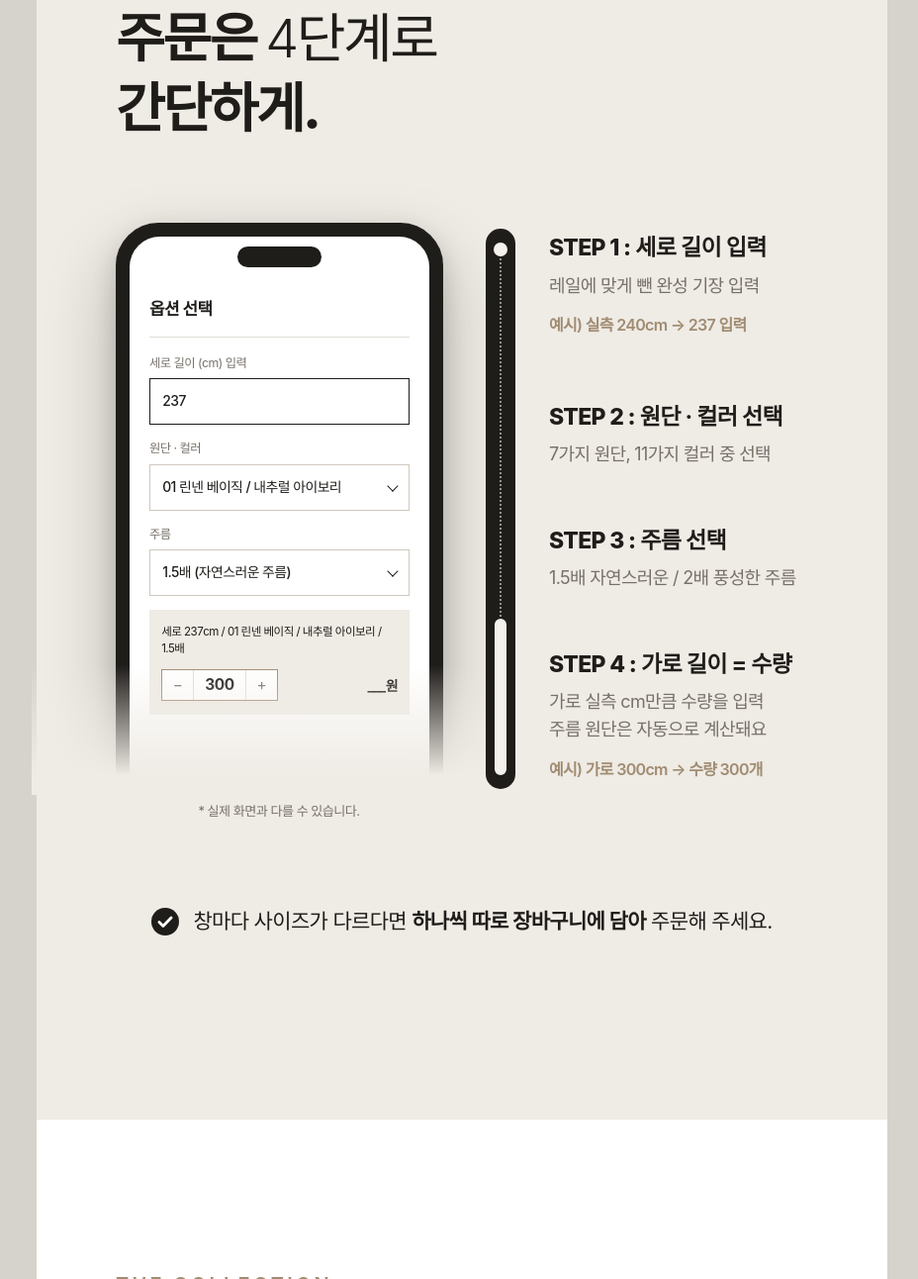
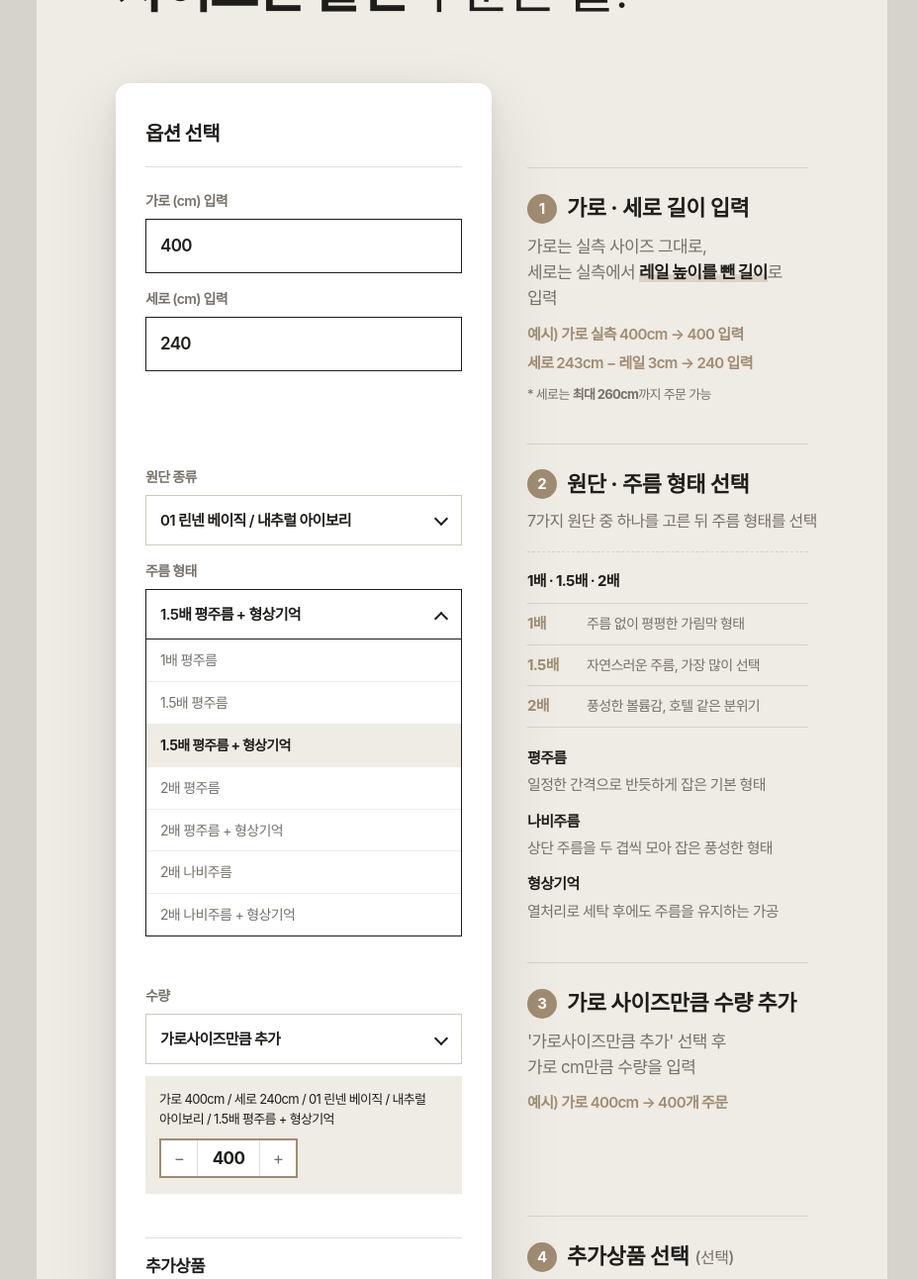
Before and after one commit to megablind-kr/fabric-aneuk, a plain HTML site: page moel-sheer-curtain/naver/index.html in a window 1280 px wide. Shown: the part 4046-5338 px from the top of the page at 99% size, without its empty margins (173-1101 px from the left). Drawn offline with Linux system fonts and the light colour scheme; a web font is replaced by a local one.

Commit message:
MOEL 네이버: 04 주문방법 개편 (주문창 예시 + 4단계 설명)
Co-Authored-By: Claude Opus 5.5 <noreply@anthropic.com>

```diff
--- a/moel-sheer-curtain/naver/index.html
+++ b/moel-sheer-curtain/naver/index.html
@@ -99,50 +99,59 @@ b, strong { font-weight: 700; }
 .order h4 { font-size: 32px; font-weight: 700; }
 .order p { font-size: 23px; color: var(--sub); line-height: 1.55; margin-top: 8px; }
 .order .ex { display: inline-block; margin-top: 16px; font-size: 21px; font-weight: 600; color: var(--accent); }
-.order-split { display: grid; grid-template-columns: 330px 1fr; gap: 44px; align-items: start; margin-top: 80px; }
-.phone-col { zoom: .77; }
-.order-split .order { margin-top: 0; }
-.order-split .order .row { display: block; padding: 0 0 54px; border: none; }
-.order-split .order .row:last-child { padding-bottom: 0; }
-.steps-scroll { display: grid; grid-template-columns: 30px 1fr; gap: 34px; border-top: none !important; padding-top: 6px; }
-.steps-scroll .track { position: relative; background: var(--ink); border-radius: 15px; min-height: 100%; }
-.steps-scroll .track::before { content: ''; position: absolute; left: 50%; top: 22px; bottom: 30%; border-left: 2px dotted rgba(244,241,236,.55); margin-left: -1px; }
-.steps-scroll .track .dot { position: absolute; left: 50%; top: 14px; width: 14px; height: 14px; margin-left: -7px; border-radius: 50%; background: #f4f1ec; }
-.steps-scroll .track .thumb { position: absolute; left: 50%; bottom: 14px; width: 12px; height: 28%; margin-left: -6px; border-radius: 6px; background: #f4f1ec; }
-.order-split .order h4 .sn { color: var(--ink); font-weight: 800; }
-.order-split .order h4 { font-size: 23px; }
-.order-split .order p { font-size: 18px; margin-top: 4px; }
-.order-split .order .ex { font-size: 16px; margin-top: 10px; }
-
-.phone-wrap { text-align: center; }
-.phone { position: relative; width: 430px; margin: 0 auto; background: #1f1d1a; border-radius: 56px 56px 0 0; padding: 18px 18px 0; box-shadow: 0 40px 90px rgba(31,29,26,.28), 0 12px 30px rgba(31,29,26,.16); }
-.phone .notch { position: absolute; top: 30px; left: 50%; width: 110px; height: 28px; margin-left: -55px; background: #1f1d1a; border-radius: 20px; z-index: 2; }
-.phone .screen { background: #fff; border-radius: 40px 40px 0 0; padding: 76px 26px 28px; min-height: 900px; text-align: left; }
-.phone .ptitle { font-size: 22px; font-weight: 700; padding-bottom: 18px; border-bottom: 1px solid var(--line); margin-bottom: 20px; }
-.phone .field { position: relative; margin-bottom: 18px; }
-.phone .field label { display: block; font-size: 16px; color: var(--sub); margin-bottom: 6px; }
-.phone .inp, .phone .sel { border: 1px solid #cfc8bd; padding: 14px 16px; font-size: 18px; font-weight: 500; color: var(--ink); }
-.phone .sel { position: relative; padding-right: 40px; }
-.phone .sel::after { content: ''; position: absolute; right: 16px; top: 50%; width: 9px; height: 9px; margin-top: -7px; border-right: 2px solid var(--ink); border-bottom: 2px solid var(--ink); transform: rotate(45deg); }
-.phone .inp { border-color: var(--ink); }
-.phone .picked { position: relative; background: var(--stone); padding: 18px 16px; margin-top: 6px; }
-.phone .picked p { font-size: 15px; line-height: 1.5; color: var(--ink); padding-right: 10px; }
-.phone .qty { display: inline-flex; align-items: center; margin-top: 14px; border: 2px solid var(--accent); background: #fff; }
-.phone .qty span { width: 40px; text-align: center; font-size: 20px; color: var(--sub); line-height: 40px; }
-.phone .qty b { width: 70px; text-align: center; font-size: 20px; border-left: 1px solid var(--line); border-right: 1px solid var(--line); line-height: 40px; }
-.phone .price { float: right; margin-top: 22px; font-size: 18px; font-weight: 700; }
-.phone .price .todo { font-size: 12px; }
-.phone .total { display: flex; justify-content: space-between; margin-top: 20px; padding-top: 16px; border-top: 1px solid var(--line); font-size: 17px; color: var(--sub); }
-.phone .total b { color: var(--ink); }
-.phone .buy { margin-top: 18px; background: var(--ink); color: #fff; text-align: center; font-size: 19px; font-weight: 700; padding: 16px; }
-.phone .tag { position: absolute; left: -12px; top: 0; width: 34px; height: 34px; z-index: 1; border-radius: 50%; background: var(--accent); color: #fff;
-  font-size: 16px; font-weight: 700; display: grid; place-items: center; font-variant-numeric: lining-nums; }
-.phone .field .tag { top: 14px; }
-.phone .picked .tag { top: -14px; left: -12px; }
-.phone-clip { position: relative; height: 840px; overflow: hidden; padding: 90px 110px 0; margin: -90px -110px 0; }
-.phone-clip::after { content: ''; position: absolute; left: 0; right: 0; bottom: 0; height: 170px;
-  background: linear-gradient(to bottom, rgba(239,235,229,0), var(--stone) 85%); pointer-events: none; }
-.phone-cap { font-size: 17px; color: var(--sub); margin-top: 6px; }
+[data-sec="04_주문방법"] { padding-top: 100px; padding-bottom: 90px; }
+[data-sec="04_주문방법"] .ordwin { margin-top: 60px; }
+.ordwin { position: relative; margin-top: 80px; }
+.ordwin::before { content: ''; position: absolute; left: 0; top: 0; bottom: 0; width: 380px; background: #fff; border-radius: 14px; box-shadow: 0 30px 70px rgba(31,29,26,.14), 0 8px 20px rgba(31,29,26,.07); }
+.ordwin .st { display: grid; grid-template-columns: 380px minmax(0, 1fr); column-gap: 36px; }
+.ordwin .f { position: relative; padding: 22px 30px; }
+.ordwin .head .f { padding-top: 34px; padding-bottom: 0; }
+.ordwin .last .f { padding-bottom: 34px; }
+.ordwin .ptitle { font-size: 20px; font-weight: 700; padding-bottom: 16px; border-bottom: 1px solid var(--line); }
+.ordwin .ptitle.sub { font-size: 17px; padding: 14px 0 12px; margin-bottom: 14px; border-top: 1px solid var(--line); }
+.ordwin label { display: block; font-size: 14px; font-weight: 600; color: var(--sub); margin-bottom: 6px; }
+.ordwin label.mt { margin-top: 14px; }
+.ordwin .inp, .ordwin .sel { border: 1px solid #cfc8bd; padding: 12px 14px; font-size: 15px; font-weight: 600; color: var(--ink); white-space: nowrap; }
+.ordwin .inp { border-color: var(--ink); font-size: 17px; }
+.ordwin .sel { position: relative; padding-right: 36px; }
+.ordwin .sel::after { content: ''; position: absolute; right: 15px; top: 50%; width: 8px; height: 8px; margin-top: -6px; border-right: 2px solid var(--ink); border-bottom: 2px solid var(--ink); transform: rotate(45deg); }
+.ordwin .sel.open { border-color: var(--ink); }
+.ordwin .sel.open::after { margin-top: -1px; transform: rotate(-135deg); }
+.ordwin .drop { list-style: none; border: 1px solid var(--ink); border-top: none; }
+.ordwin .drop li { padding: 9px 14px; font-size: 14px; color: var(--sub); white-space: nowrap; }
+.ordwin .drop li + li { border-top: 1px solid #f0ece6; }
+.ordwin .drop li.on { background: var(--stone); color: var(--ink); font-weight: 700; }
+.ordwin .picked { background: var(--stone); padding: 14px 14px 16px; margin-top: 12px; }
+.ordwin .picked p { font-size: 13px; line-height: 1.5; color: var(--ink); }
+.ordwin .qty { display: inline-flex; margin-top: 10px; border: 2px solid var(--accent); background: #fff; }
+.ordwin .qty span { width: 36px; text-align: center; font-size: 17px; line-height: 36px; color: var(--sub); }
+.ordwin .qty b { width: 64px; text-align: center; font-size: 17px; line-height: 36px; border-left: 1px solid var(--line); border-right: 1px solid var(--line); }
+.ordwin .d { padding: 22px 0 40px; border-top: 1px solid #d8d1c7; }
+.ordwin .head .d { border-top: none; padding: 0; }
+.ordwin h4 { font-size: 22px; font-weight: 700; letter-spacing: -.02em; }
+.ordwin h4 { display: flex; align-items: center; gap: 10px; }
+.ordwin h4 .sn { flex: 0 0 30px; width: 30px; height: 30px; border-radius: 50%; background: var(--accent); color: #fff; font-size: 15px; font-weight: 700; line-height: 30px; text-align: center; letter-spacing: 0; }
+.ordwin h4 .opt { margin-left: -4px; font-size: 16px; font-weight: 500; color: var(--sub); }
+.ordwin .d p { font-size: 17px; color: var(--sub); line-height: 1.55; margin-top: 6px; }
+.ordwin .ex { display: block; margin-top: 10px; font-size: 15px; font-weight: 600; color: var(--accent); }
+.ordwin .opts { list-style: none; margin-top: 10px; font-size: 15px; line-height: 1.6; color: var(--sub); }
+.ordwin .opts li { padding-left: 12px; text-indent: -12px; margin-top: 4px; }
+.ordwin .opts li::before { content: '· '; color: var(--accent); }
+.ordwin .terms { margin-top: 18px; padding-top: 16px; border-top: 1px dashed #d8d1c7; }
+.ordwin .terms dt { font-size: 15px; font-weight: 700; color: var(--ink); margin-top: 12px; }
+.ordwin .terms dt:first-child { margin-top: 0; }
+.ordwin .terms dd { font-size: 15px; line-height: 1.55; color: var(--sub); margin-top: 3px; word-break: keep-all; }
+.ordwin .ex.sm { margin-top: 4px; }
+.ordwin .ratio { list-style: none; margin-top: 10px; border-top: 1px solid #d8d1c7; }
+.ordwin .ratio li { display: grid; grid-template-columns: 52px 1fr; gap: 8px; padding: 9px 0; border-bottom: 1px solid #d8d1c7; font-size: 14px; line-height: 1.5; word-break: keep-all; }
+.ordwin .ratio b { color: var(--accent); font-size: 15px; }
+.ordwin .ratio span { color: var(--sub); }
+.ordwin .ratio + .terms { border-top: none; padding-top: 0; }
+.ordwin .d .em { color: var(--ink); font-weight: 700; box-shadow: inset 0 -.45em 0 rgba(160,140,114,.28); }
+.ordwin .d p.one { white-space: nowrap; letter-spacing: -.04em; font-size: 16px; }
+.ordwin .d p.lim { margin-top: 8px; font-size: 13px; color: var(--sub); }
+.ordwin .d p.lim b { font-weight: 700; }
+.win-cap { font-size: 14px; color: var(--sub); margin-top: 16px; }
 .order .n { font-variant-numeric: lining-nums; }
 
 .notebox { margin-top: 50px; background: var(--stone); padding: 34px 40px; font-size: 23px; line-height: 1.6; }
@@ -461,54 +470,89 @@ const RAILS = [
 
 <section data-sec="04_주문방법" class="sec stone">
   <div class="label">How to Order</div>
-  <h2 class="h2">주문은 <span class="light">4단계로</span><br>간단하게.</h2>
-  <div class="order-split">
-    <div class="phone-col">
-    <div class="phone-wrap">
-    <div class="phone-clip">
-    <div class="phone">
-      <div class="notch"></div>
-      <div class="screen">
-        <div class="ptitle">옵션 선택</div>
-        <div class="field"><label>세로 길이 (cm) 입력</label><div class="inp">237</div></div>
-        <div class="field"><label>원단 · 컬러</label><div class="sel">01 린넨 베이직 / 내추럴 아이보리</div></div>
-        <div class="field"><label>주름</label><div class="sel">1.5배 (자연스러운 주름)</div></div>
+  <h2 class="h2">사이즈만 알면 <span class="light">주문은 끝.</span></h2>
+    <div class="ordwin">
+    <div class="st head">
+      <div class="f"><div class="ptitle">옵션 선택</div></div><div class="d"></div>
+    </div>
+    <div class="st">
+      <div class="f">
+        <label>가로 (cm) 입력</label><div class="inp">400</div>
+        <label class="mt">세로 (cm) 입력</label><div class="inp">240</div>
+      </div>
+      <div class="d">
+        <h4><span class="sn">1</span>가로 · 세로 길이 입력</h4>
+        <p>가로는 실측 사이즈 그대로,<br>세로는 실측에서 <b class="em">레일 높이를 뺀 길이</b>로 입력</p>
+        <span class="ex">예시) 가로 실측 400cm → 400 입력</span>
+        <span class="ex sm">세로 243cm − 레일 3cm → 240 입력</span>
+        <p class="lim">* 세로는 <b>최대 260cm</b>까지 주문 가능</p>
+      </div>
+    </div>
+    <div class="st">
+      <div class="f">
+        <label>원단 종류</label><div class="sel">01 린넨 베이직 / 내추럴 아이보리</div>
+        <label class="mt">주름 형태</label><div class="sel open">1.5배 평주름 + 형상기억</div>
+        <ul class="drop">
+          <li>1배 평주름</li>
+          <li>1.5배 평주름</li>
+          <li class="on">1.5배 평주름 + 형상기억</li>
+          <li>2배 평주름</li>
+          <li>2배 평주름 + 형상기억</li>
+          <li>2배 나비주름</li>
+          <li>2배 나비주름 + 형상기억</li>
+        </ul>
+      </div>
+      <div class="d">
+        <h4><span class="sn">2</span>원단 · 주름 형태 선택</h4>
+        <p class="one">7가지 원단 중 하나를 고른 뒤 주름 형태를 선택</p>
+        <dl class="terms">
+          <dt>1배 · 1.5배 · 2배</dt>
+        </dl>
+        <ul class="ratio">
+          <li><b>1배</b><span>주름 없이 평평한 가림막 형태</span></li>
+          <li><b>1.5배</b><span>자연스러운 주름, 가장 많이 선택</span></li>
+          <li><b>2배</b><span>풍성한 볼륨감, 호텔 같은 분위기</span></li>
+        </ul>
+        <dl class="terms">
+          <dt>평주름</dt><dd>일정한 간격으로 반듯하게 잡은 기본 형태</dd>
+          <dt>나비주름</dt><dd>상단 주름을 두 겹씩 모아 잡은 풍성한 형태</dd>
+          <dt>형상기억</dt><dd>열처리로 세탁 후에도 주름을 유지하는 가공</dd>
+        </dl>
+      </div>
+    </div>
+    <div class="st">
+      <div class="f">
+        <label>수량</label><div class="sel">가로사이즈만큼 추가</div>
         <div class="picked">
-
-          <p>세로 237cm / 01 린넨 베이직 / 내추럴 아이보리 / 1.5배</p>
-          <div class="qty"><span>−</span><b>300</b><span>+</span></div>
-          <div class="price">___원</div>
+          <p>가로 400cm / 세로 240cm / 01 린넨 베이직 / 내추럴 아이보리 / 1.5배 평주름 + 형상기억</p>
+          <div class="qty"><span>−</span><b>400</b><span>+</span></div>
         </div>
       </div>
+      <div class="d">
+        <h4><span class="sn">3</span>가로 사이즈만큼 수량 추가</h4>
+        <p>'가로사이즈만큼 추가' 선택 후<br>가로 cm만큼 수량을 입력</p>
+        <span class="ex">예시) 가로 400cm → 400개 주문</span>
+      </div>
     </div>
-    </div>
-    <p class="phone-cap">* 실제 화면과 다를 수 있습니다.</p>
-  </div>
-    </div>
-  <div class="order steps-scroll">
-    <div class="track"><i class="dot"></i><i class="thumb"></i></div>
-    <div class="rows">
-      <div class="row">
-        <h4><span class="sn">STEP 1 :</span> 세로 길이 입력</h4>
-        <p>레일에 맞게 뺀 완성 기장 입력</p>
-        <span class="ex">예시) 실측 240cm → 237 입력</span>
+    <div class="st last">
+      <div class="f">
+        <div class="ptitle sub">추가상품</div>
+        <label>양개 / 편개</label><div class="sel">양개 (기본)</div>
+        <label class="mt">레일</label><div class="sel">8자</div>
+        <label class="mt">자석타이백</label><div class="sel">선택 안 함</div>
       </div>
-      <div class="row">
-        <h4><span class="sn">STEP 2 :</span> 원단 · 컬러 선택</h4>
-        <p>7가지 원단, 11가지 컬러 중 선택</p>
-      </div>
-      <div class="row">
-        <h4><span class="sn">STEP 3 :</span> 주름 선택</h4>
-        <p>1.5배 자연스러운 / 2배 풍성한 주름</p>
-      </div>
-      <div class="row">
-        <h4><span class="sn">STEP 4 :</span> 가로 길이 = 수량</h4>
-        <p>가로 실측 cm만큼 수량을 입력<br>주름 원단은 자동으로 계산돼요</p>
-        <span class="ex">예시) 가로 300cm → 수량 300개</span>
+      <div class="d">
+        <h4><span class="sn">4</span>추가상품 선택 <span class="opt">(선택)</span></h4>
+        <p>필요한 경우에만 함께 담기</p>
+        <dl class="terms">
+          <dt>양개 / 편개</dt><dd>미선택 시 양개, 편개는 최대 420cm</dd>
+          <dt>레일</dt><dd>4 · 6 · 8 · 10 · 12 · 14 · 16자</dd>
+          <dt>자석타이백</dt><dd>커튼을 단정하게 묶어 두는 타이백</dd>
+        </dl>
       </div>
     </div>
   </div>
-  </div>
+  <p class="win-cap">* 실제 주문 화면과 다를 수 있습니다.</p>
   <div class="notebox"><svg class="chk" viewBox="0 0 24 24" aria-hidden="true"><circle cx="12" cy="12" r="12"/><path d="M6.8 12.4l3.4 3.4 7-7.2"/></svg><span>창마다 사이즈가 다르다면 <b>하나씩 따로 장바구니에 담아</b> 주문해 주세요.</span></div>
 </section>
 
```
Also changed, not shown: moel-sheer-curtain/naver/sections/04_주문방법.jpg, 1 other file.
